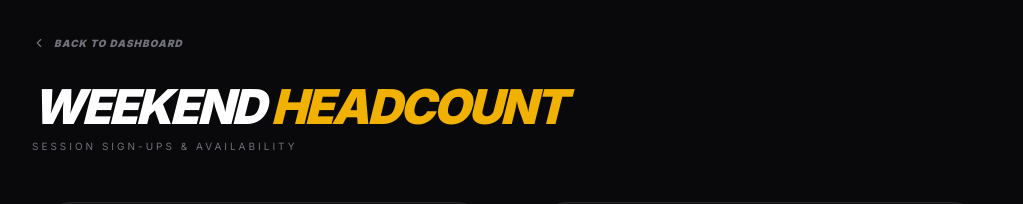
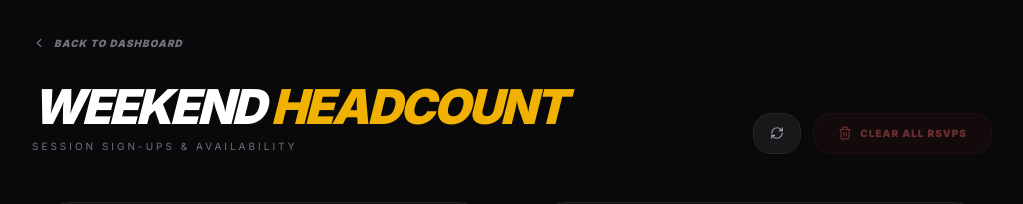
Before and after one commit to J-Souffle/PokahHomeGameApp, a Next.js app: page /dashboard/rsvps in a window 1280 px wide. Shown: the top 204 px of the page, without its empty margins (128-1151 px from the left). Built offline with nearby package versions, Linux system fonts and the light colour scheme; no server answers; the database is empty.

Commit message:
added clear rsvps button

```diff
--- a/app/dashboard/rsvps/page.tsx
+++ b/app/dashboard/rsvps/page.tsx
@@ -1,25 +1,68 @@
-import { createServerClient } from '@supabase/ssr'
-import { cookies } from 'next/headers'
+'use client'
+
+import { useState, useEffect, useCallback } from 'react'
+import { createClient } from '@/lib/client'
 import Link from 'next/link'
-import { ChevronLeft, Users, CheckCircle2, AlertCircle } from 'lucide-react'
+import { ChevronLeft, CheckCircle2, AlertCircle, Trash2, RefreshCw } from 'lucide-react'
 
-export default async function RsvpListPage() {
-  const cookieStore = await cookies()
-  const supabase = createServerClient(
-    process.env.NEXT_PUBLIC_SUPABASE_URL!,
-    process.env.NEXT_PUBLIC_SUPABASE_ANON_KEY!,
-    { cookies: { getAll() { return cookieStore.getAll() } } }
-  )
+interface RsvpSummaryItem {
+  id: string
+  user_id: string
+  availability: string
+  created_at: string
+  display_name?: string
+  full_name?: string
+}
 
-  const { data: rsvps, error } = await supabase
+export default function RsvpListPage() {
+  const [rsvps, setRsvps] = useState<RsvpSummaryItem[]>([])
+  const [loading, setLoading] = useState(true)
+  const [resetting, setResetting] = useState(false)
+  const supabase = createClient()
+
+  const fetchRsvps = useCallback(async () => {
+    setLoading(true)
+    const { data, error } = await supabase
       .from('rsvp_summary')
       .select('*')
       .order('created_at', { ascending: false })
 
     if (error) console.error('RSVP Fetch Error:', error)
+    if (data) setRsvps(data)
+    setLoading(false)
+  }, [supabase])
 
-  const saturdayList = rsvps?.filter(r => r.availability === 'Saturday' || r.availability === 'Both') || []
-  const sundayList = rsvps?.filter(r => r.availability === 'Sunday' || r.availability === 'Both') || []
+  useEffect(() => {
+    fetchRsvps()
+  }, [fetchRsvps])
+
+  const handleClearRsvps = async () => {
+  const confirmClear = window.confirm(
+    'Are you sure you want to clear all RSVPs? This will wipe the list so players can sign up fresh for next week.'
+  )
+  if (!confirmClear) return
+
+  setResetting(true)
+
+  // Use gte('created_at', '1970-01-01') to target all rows cleanly in Supabase JS
+  const { error } = await supabase
+    .from('rsvps')
+    .delete()
+    .gte('created_at', '1970-01-01')
+
+  setResetting(false)
+
+  if (error) {
+    console.error('Failed to clear RSVPs:', error.message)
+    alert('Error clearing RSVPs: ' + error.message)
+  } else {
+    // Clear local state immediately for instant feedback
+    setRsvps([])
+  }
+}
+
+  const saturdayList = rsvps.filter(r => r.availability === 'Saturday' || r.availability === 'Both')
+  const sundayList = rsvps.filter(r => r.availability === 'Sunday' || r.availability === 'Both')
 
   return (
     <div className="min-h-screen bg-zinc-950 text-white p-4 md:p-8 font-sans max-w-5xl mx-auto">
@@ -30,13 +73,33 @@ export default async function RsvpListPage() {
         <ChevronLeft size={14} /> Back to Dashboard
       </Link>
 
-      <header className="mb-12">
+      <header className="mb-12 flex flex-col md:flex-row md:items-end justify-between gap-6">
+        <div>
           <h1 className="text-4xl md:text-5xl font-black italic tracking-tighter uppercase leading-none">
             Weekend <span className="text-yellow-500">Headcount</span>
           </h1>
           <p className="text-zinc-500 text-[10px] mt-2 font-mono uppercase tracking-[0.3em]">
             Session Sign-Ups &amp; Availability
           </p>
+        </div>
+
+        <div className="flex gap-3">
+          <button
+            onClick={fetchRsvps}
+            disabled={loading}
+            className="bg-zinc-900 border border-zinc-800 text-zinc-400 hover:text-white px-4 py-3 rounded-2xl font-black text-[10px] tracking-widest uppercase flex items-center gap-2 cursor-pointer transition-all"
+          >
+            <RefreshCw size={14} className={loading ? 'animate-spin' : ''} />
+          </button>
+
+          <button
+            onClick={handleClearRsvps}
+            disabled={resetting || rsvps.length === 0}
+            className="bg-red-500/10 border border-red-500/20 text-red-400 hover:bg-red-500 hover:text-white disabled:opacity-40 disabled:hover:bg-red-500/10 disabled:hover:text-red-400 px-6 py-3 rounded-2xl font-black text-[10px] tracking-widest uppercase flex items-center gap-2 cursor-pointer transition-all"
+          >
+            <Trash2 size={14} /> Clear All RSVPs
+          </button>
+        </div>
       </header>
 
       <div className="grid grid-cols-1 md:grid-cols-2 gap-8">
@@ -64,7 +127,9 @@ export default async function RsvpListPage() {
                 </div>
               ))
             ) : (
-              <p className="text-zinc-600 text-xs font-mono uppercase italic text-center py-8">No responses yet</p>
+              <p className="text-zinc-600 text-xs font-mono uppercase italic text-center py-8">
+                {loading ? 'Fetching signups...' : 'No responses yet'}
+              </p>
             )}
           </div>
         </div>
@@ -93,7 +158,9 @@ export default async function RsvpListPage() {
                 </div>
               ))
             ) : (
-              <p className="text-zinc-600 text-xs font-mono uppercase italic text-center py-8">No responses yet</p>
+              <p className="text-zinc-600 text-xs font-mono uppercase italic text-center py-8">
+                {loading ? 'Fetching signups...' : 'No responses yet'}
+              </p>
             )}
           </div>
         </div>
```
Lines whose indentation alone changed are shown as unchanged.
